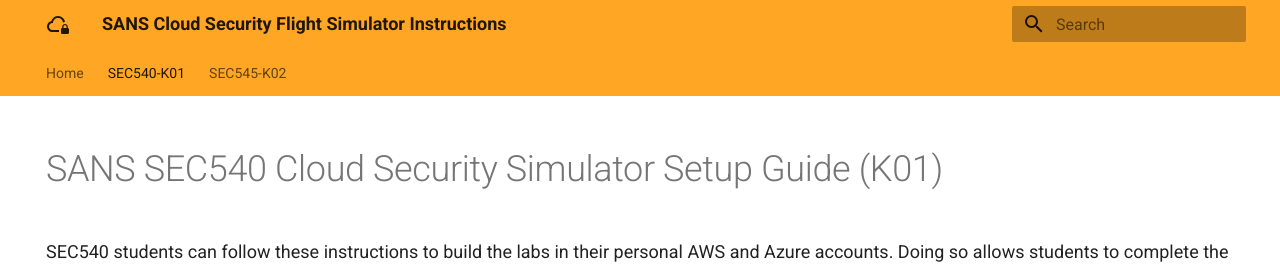
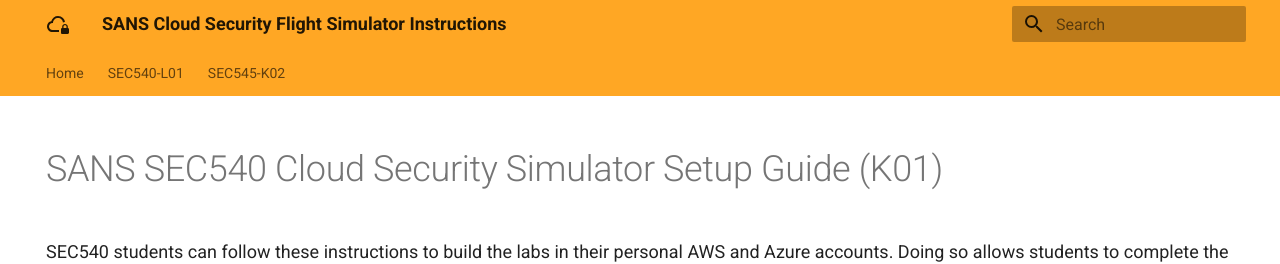
Before and after one commit to sans-cloud-sec540/simulator, an MkDocs documentation site: the page built from docs/docs/k01.md, in a window 1280 px wide and 900 px high. Shown: the top 264 px of the window. Built offline with MkDocs 1.6.1 and Material for MkDocs 9.7.7, drawn with Linux system fonts in a browser that asks for light colours.

Commit message:
feat: adjust nav

```diff
--- a/docs/mkdocs.yml
+++ b/docs/mkdocs.yml
@@ -27,7 +27,7 @@
 nav:
   - Home: "index.md"
   # - Versions:
-  - SEC540-K01: "k01.md"
+  - SEC540-L01: "l01.md"
   - SEC545-K02: "sec545-k02.md"
 
 markdown_extensions:
```
